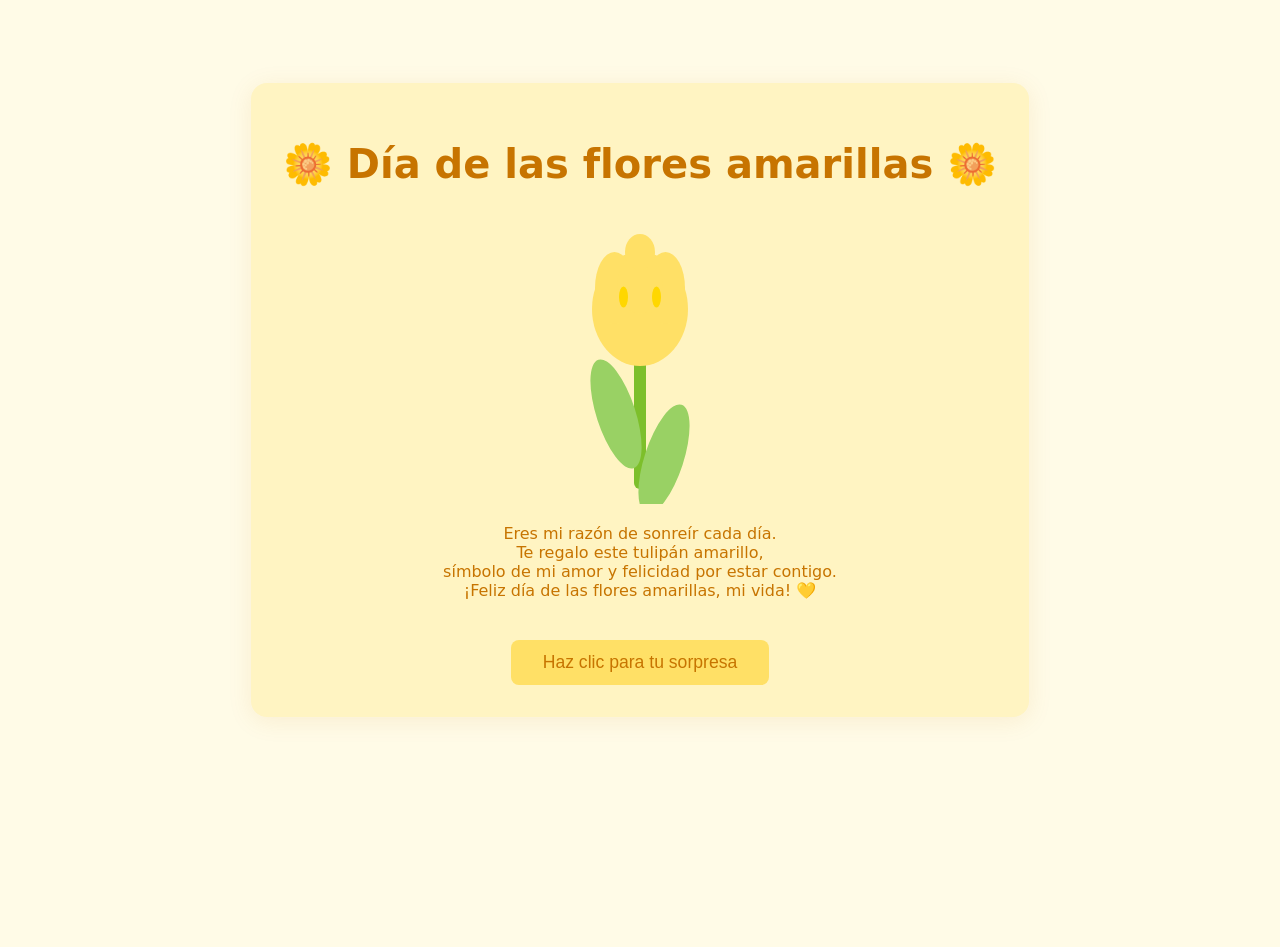
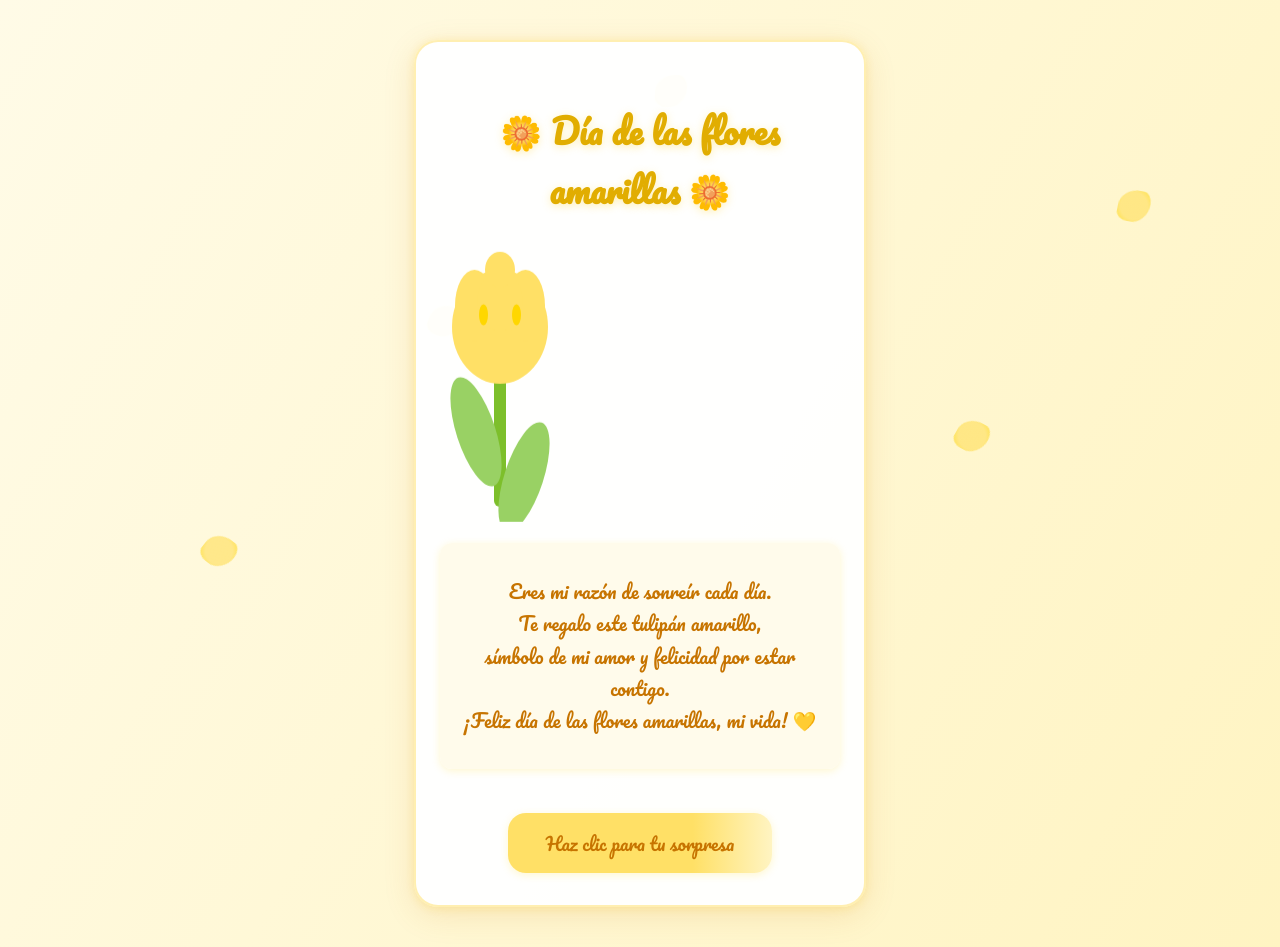
Before and after one commit to Chris210721/21-de-Setiembre, a plain HTML site: page index.html in a window 1280 px wide. Before the commit the page ends 800 px from the top, so only its background shows below. Drawn offline with Linux system fonts and the light colour scheme.

Commit message:
Update style.css

```diff
--- a/style.css
+++ b/style.css
@@ -1,82 +1,107 @@
 body {
-  background: #fffbe7;
-  font-family: 'Segoe Script', cursive;
-  color: #c77400;
-  display: flex;
-  justify-content: center;
-  align-items: center;
   min-height: 100vh;
+  background: linear-gradient(120deg, #fffbe7 0%, #fff4c2 100%);
+  font-family: 'Pacifico', cursive;
   margin: 0;
+  overflow-x: hidden;
 }
 .container {
+  max-width: 400px;
+  margin: 40px auto;
   text-align: center;
-  background: #fff4c2;
-  border-radius: 16px;
-  padding: 32px;
-  box-shadow: 0 4px 24px rgba(199, 116, 0, 0.1);
+  background: rgba(255,255,255,0.96);
+  border-radius: 24px;
+  padding: 36px 24px 32px 24px;
+  box-shadow: 0 8px 32px rgba(199, 116, 0, 0.14), 0 1.5px 8px #ffe06660;
+  border: 2px solid #ffe06680;
+  position: relative;
+  z-index: 2;
 }
 h1 {
-  font-size: 2.5rem;
-  margin-bottom: 16px;
+  font-size: 2.1rem;
+  color: #e1ad01;
+  margin-bottom: 8px;
+  text-shadow: 0 2px 8px #ffe06670;
 }
-.flowers {
-  margin-top: 40px;
-  display: flex;
-  justify-content: center;
-  gap: 20px;
+.mensaje {
+  font-size: 1.18rem;
+  margin-bottom: 26px;
+  margin-top: 10px;
+  color: #c77400;
+  background: #fffbe7cc;
+  border-radius: 12px;
+  padding: 14px;
+  box-shadow: 0 2px 8px #ffd70030;
+  line-height: 1.7;
 }
-.flower {
-  width: 60px;
-  height: 60px;
-  background: radial-gradient(circle, #ffe066 60%, #e1ad01 100%);
-  border-radius: 50%;
-  position: relative;
-  animation: float 3s infinite ease-in-out alternate;
+.tulip-svg {
+  margin: 14px 0 10px 0;
+  display: block;
+  animation: tulip-float 3.5s infinite alternate ease-in-out;
 }
-.flower::before, .flower::after {
-  content: '';
-  position: absolute;
-  border-radius: 50%;
-}
-.flower::before {
-  width: 90px;
-  height: 30px;
-  background: #ffe066;
-  top: 15px; left: -15px;
-  z-index: -1;
-}
-.flower::after {
-  width: 30px;
-  height: 90px;
-  background: #ffe066;
-  top: -15px; left: 15px;
-  z-index: -1;
-}
-@keyframes float {
+@keyframes tulip-float {
   0% { transform: translateY(0);}
-  100% { transform: translateY(-20px);}
+  100% { transform: translateY(-18px);}
 }
 button {
-  background: #ffe066;
+  background: linear-gradient(90deg, #ffe066 70%, #fff4c2 100%);
   color: #c77400;
   border: none;
-  padding: 12px 32px;
-  font-size: 1.1rem;
-  border-radius: 8px;
+  padding: 14px 38px;
+  font-size: 1.13rem;
+  border-radius: 18px;
   cursor: pointer;
-  margin-top: 24px;
-  transition: background 0.2s;
+  margin-top: 18px;
+  box-shadow: 0 2px 8px #ffd70030;
+  font-family: 'Pacifico', cursive;
+  transition: background 0.2s, transform 0.2s;
 }
 button:hover {
   background: #ffd000;
+  transform: scale(1.07);
 }
 .hidden {
   display: none;
 }
-#surprise {
-  margin-top: 24px;
+.carta {
+  margin-top: 20px;
   background: #fffbe7;
   padding: 16px;
-  border-radius: 12px;
+  border-radius: 13px;
   border: 2px dashed #ffe066;
+  box-shadow: 0 1px 6px #ffd70025;
+  animation: carta-aparece 1s;
 }
+@keyframes carta-aparece {
+  from { opacity: 0; transform: scale(0.9);}
+  to { opacity: 1; transform: scale(1);}
+}
+/* Pétalos animados */
+.petals {
+  position: fixed;
+  top: 0; left: 0; width: 100vw; height: 100vh;
+  pointer-events: none;
+  z-index: 1;
+}
+.petal {
+  position: absolute;
+  width: 32px; height: 32px;
+  background: radial-gradient(circle, #ffe066 60%, #ffd700 100%);
+  border-radius: 70% 30% 60% 40% / 60% 40% 70% 30%;
+  opacity: 0.7;
+  animation: fall 8s linear infinite;
+}
+.petal:nth-child(1) { left: 10vw; animation-delay: 0s;}
+.petal:nth-child(2) { left: 30vw; animation-delay: 2s;}
+.petal:nth-child(3) { left: 50vw; animation-delay: 4s;}
+.petal:nth-child(4) { left: 70vw; animation-delay: 1s;}
+.petal:nth-child(5) { left: 85vw; animation-delay: 3s;}
+@keyframes fall {
+  0% { top: -40px; transform: translateX(0) rotate(-8deg);}
+  100% { top: 110vh; transform: translateX(120px) rotate(66deg);}
+}
+/* Responsive para móviles */
+@media (max-width: 600px) {
+  .container { padding: 10px 2vw 16px 2vw; }
+  h1 { font-size: 1.3rem; }
+}
```
